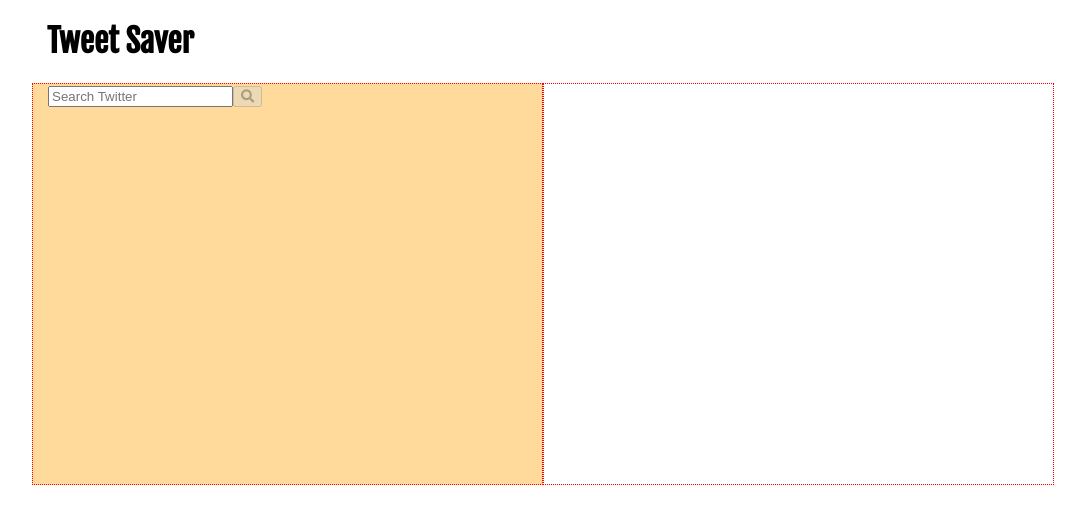
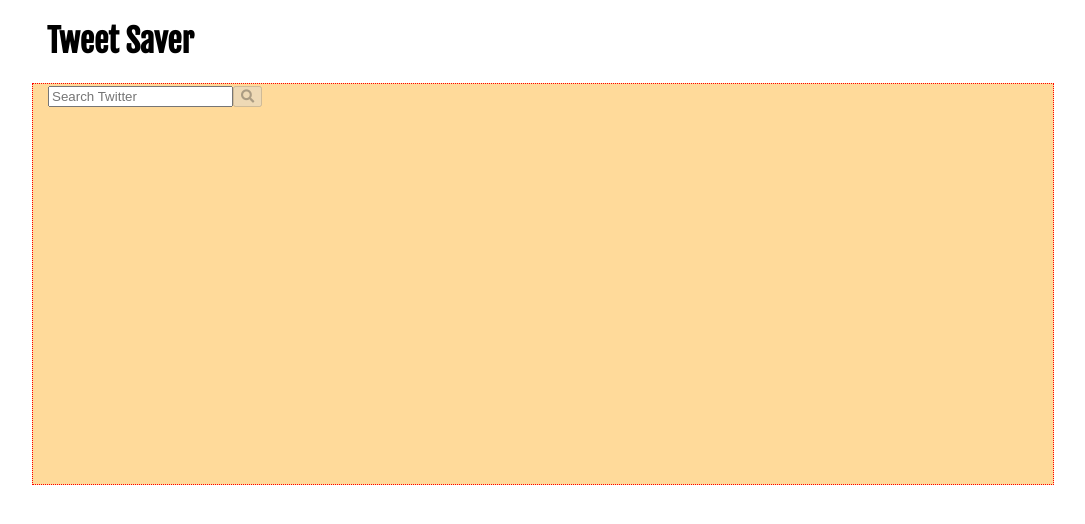
Before and after one commit to stylecramper/tweet-saver, an Angular app: page / in a window 1280 px wide. Shown: the top 524 px of the page, without its empty margins (97-1182 px from the left). Built offline with nearby package versions, Linux system fonts and the light colour scheme.

Commit message:
Make tweets from fetched list draggable into right pane

```diff
--- a/src/app/app.component.html
+++ b/src/app/app.component.html
@@ -5,8 +5,5 @@
         <app-search></app-search>
         <tweet-list></tweet-list>
       </div>
-      <div class="app-saved">
-
-      </div>
     </div>
 </div>
--- a/src/app/tweet-list/tweet-list.component.html
+++ b/src/app/tweet-list/tweet-list.component.html
@@ -1,5 +1,10 @@
-<ul class="tweet-list">
-  <li *ngFor="let tweet of tweetCache.tweets">
+<ul class="tweet-list"
+  cdkDropList
+  #tweetList="cdkDropList"
+  [cdkDropListData]="tweetCache.tweets"
+  [cdkDropListConnectedTo]="[savedList]"
+  (cdkDropListDropped)="drop($event)">
+  <li *ngFor="let tweet of tweetCache.tweets" cdkDrag>
     <tweet-item
       [profileImageUrl]="tweet.user.profileImageUrl"
       [name]="tweet.user.name"
@@ -8,3 +13,20 @@
       [text]="tweet.text"></tweet-item>
   </li>
 </ul>
+<div class="app-saved">
+  <ul class="saved-list"
+    cdkDropList
+    #savedList="cdkDropList"
+    [cdkDropListData]="savedTweets.tweets"
+    [cdkDropListConnectedTo]="[tweetList]"
+    (cdkDropListDropped)="drop($event)">
+    <li *ngFor="let tweet of savedTweets.tweets" cdkDrag>
+        <tweet-item
+          [profileImageUrl]="tweet.user.profileImageUrl"
+          [name]="tweet.user.name"
+          [handle]="tweet.user.screenName"
+          [date]="tweet.createdAt"
+          [text]="tweet.text"></tweet-item>
+    </li>
+  </ul>
+</div>
--- a/src/app/tweet-list/tweet-list.component.scss
+++ b/src/app/tweet-list/tweet-list.component.scss
@@ -1,15 +1,17 @@
 @import "../../sass/variables";
+@import "../../sass/mixins";
+
+:host {
+    display: flex;
+}
 
 .tweet-list {
+    flex-basis: 50%;
     padding-left: 0;
     list-style-type: none;
 
     li {
-        background-color: white;
-        border-bottom: solid 1px $tweet-bottom-border-color;
-        cursor: move;
-        margin-top: 10px;
-        padding-bottom: 10px;
+        @include tweet-item;
         transition: all .2s ease-in-out;
 
         &:first-child {
@@ -21,3 +23,17 @@
         }
     }
 }
+
+.app-saved {
+    flex-basis: 50%;
+}
+
+.saved-list {
+    list-style-type: none;
+    min-height: 160px;
+
+    li {
+        @include tweet-item;
+        transition: all .2s ease-in-out;
+    }
+}
--- a/src/app/tweet-list/tweet-list.component.ts
+++ b/src/app/tweet-list/tweet-list.component.ts
@@ -1,4 +1,5 @@
 import { Component, OnInit } from '@angular/core';
+import { CdkDragDrop, moveItemInArray, transferArrayItem } from '@angular/cdk/drag-drop';
 
 import { SearchService } from '../services/search.service';
 import { TweetListType } from '../services/search.tweet.model';
@@ -11,6 +12,7 @@ import { TweetItemComponent } from '../tweet-item/tweet-item.component';
 })
 export class TweetListComponent implements OnInit {
   public tweetCache: TweetListType;
+  public savedTweets: TweetListType;
 
   constructor(
     private searchService: SearchService
@@ -18,6 +20,16 @@ export class TweetListComponent implements OnInit {
 
   ngOnInit() {
     this.tweetCache = this.searchService.tweetCache;
+    this.savedTweets = { tweets: [] };
+  }
+
+  drop(event: CdkDragDrop<string[]>) {
+    if (event.previousContainer !== event.container) {
+      transferArrayItem(event.previousContainer.data,
+        event.container.data,
+        event.previousIndex,
+        event.currentIndex);
+    }
   }
 
 }
--- a/src/sass/_mixins.scss
+++ b/src/sass/_mixins.scss
@@ -1,3 +1,5 @@
+@import "./variables";
+
 @mixin respond-to($breakpoint) {
     @if $breakpoint == "small" {
         @media (min-width: 769px) {
@@ -17,3 +19,12 @@
         }
     }
 }
+
+@mixin tweet-item {
+    background-color: white;
+    border-bottom: solid 1px $tweet-bottom-border-color;
+    cursor: move;
+    list-style: none;
+    margin-top: 10px;
+    padding-bottom: 10px;
+}
--- a/src/styles.scss
+++ b/src/styles.scss
@@ -1,3 +1,17 @@
+@import "./sass/mixins";
+
 body {
     font-family: 'Noto Sans', sans-serif;
 }
+
+.cdk-drag-preview {
+    @include tweet-item;
+}
+
+.cdk-drag-placeholder {
+    opacity: 0;
+}
+
+.cdk-drag-animating {
+    transition: transform 250ms cubic-bezier(0, 0, 0.2, 1);
+}
```
